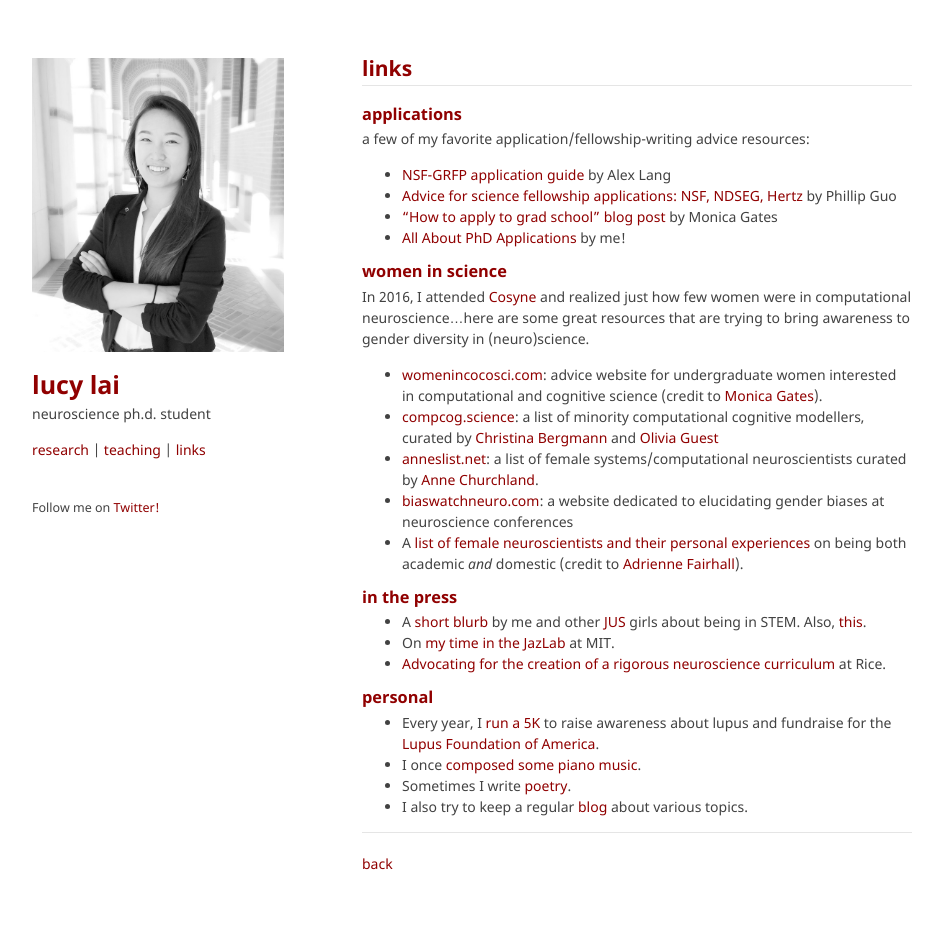
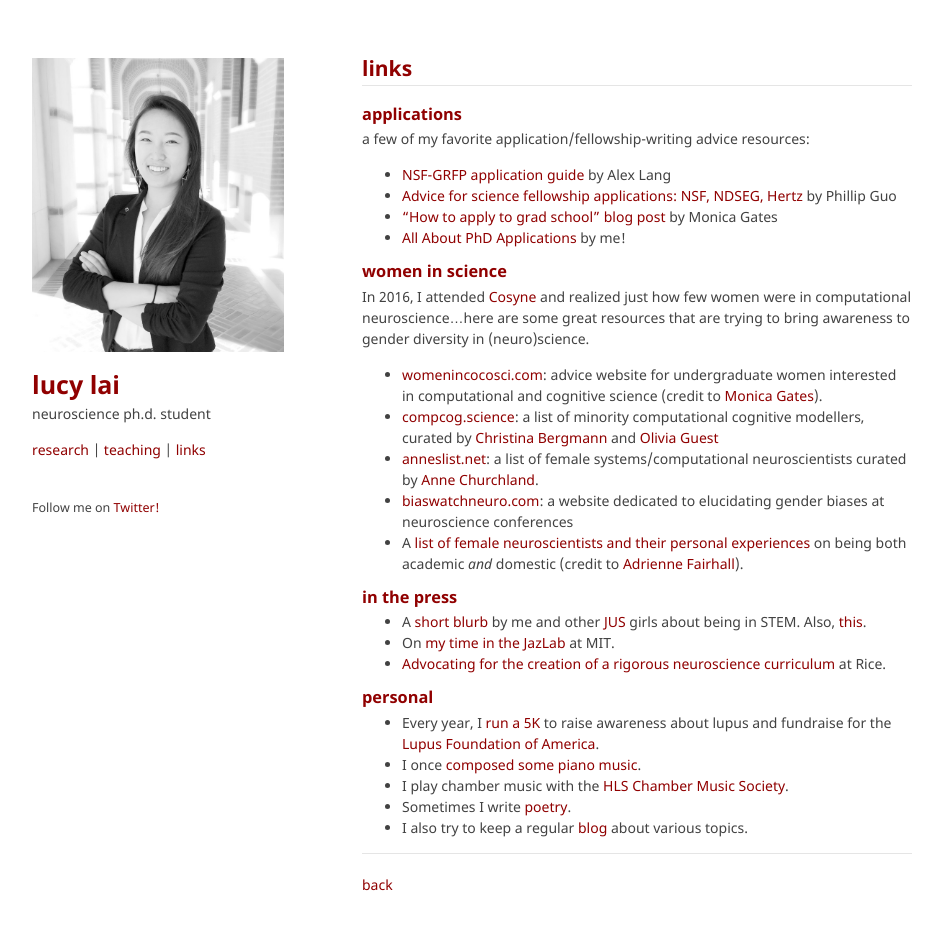
Before and after one commit to lucylai96/lucylai96.github.io, a Jekyll site: the page built from links.md, in a window 1280 px wide and 960 px high. Shown: the top 930 px of the window, without its empty margins (168-1109 px from the left). Built offline with Jekyll 4.4.1, drawn with Linux system fonts in a browser that asks for light colours; our own code applies the rules of GitHub Pages for plain Markdown files.

Commit message:
Update links.md

```diff
--- a/links.md
+++ b/links.md
@@ -23,6 +23,7 @@ In 2016, I attended [Cosyne](cosyne.org) and realized just how few women were in
 ### personal
 * Every year, I [run a 5K](https://www.lupus.org/action/walk-to-end-lupus-now) to raise awareness about lupus and fundraise for the [Lupus Foundation of America](https://lupus.org/).
 * I once [composed some piano music](https://soundcloud.com/lucy_lai).
+* I play chamber music with the [HLS Chamber Music Society](https://orgs.law.harvard.edu/cms/).
 * Sometimes I write [poetry](https://subcorticalsongs.wordpress.com/).
 * I also try to keep a regular [blog](https://lucyblogs.wordpress.com/) about various topics.
 
```
